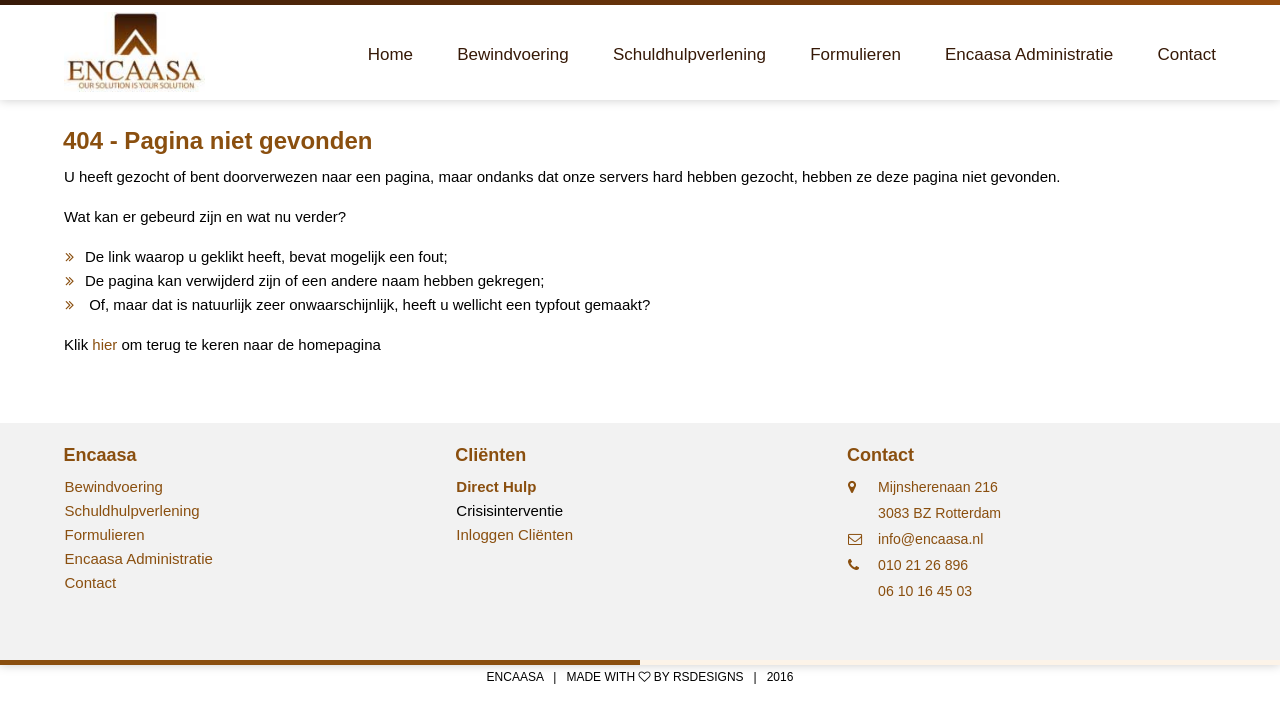
After one commit to Richinel/encaasa, a PHP site: page /404.php in a window 1280 px wide. The commit adds this page. Shown: the top 723 px of the page. Run offline with PHP 8.4, Linux system fonts and the light colour scheme; style sheets or scripts are compiled from the project's sources; some web fonts are replaced.

Commit message:
no message

```diff
--- /dev/null
+++ b/404.php
@@ -0,0 +1,27 @@
+<?php
+	$title = "Pagina niet gevonden";
+	include("includes/header.php");
+?>
+
+	<div class="content2">
+		<div class="wrapper">
+			<h2>404 - Pagina niet gevonden</h2>
+			<p>
+				U heeft gezocht of bent doorverwezen naar een pagina, maar ondanks dat onze servers hard hebben gezocht, hebben ze deze pagina niet gevonden.
+			</p>
+			<p>
+				Wat kan er gebeurd zijn en wat nu verder?
+				<ul>
+					<li>De link waarop u geklikt heeft, bevat mogelijk een fout;</li>
+					<li>De pagina kan verwijderd zijn of een andere naam hebben gekregen; </li>
+					<li>
+						Of, maar dat is natuurlijk zeer onwaarschijnlijk, heeft u wellicht een typfout gemaakt?
+					</li>
+				</ul>
+			</p>
+
+			<p>Klik <a href="index">hier</a> om terug te keren naar de homepagina</p>
+		</div>
+	</div>
+
+<?php include('includes/footer.php'); ?>
--- a/includes/breadcrumbs.php
+++ b/includes/breadcrumbs.php
@@ -1,6 +1,6 @@
 <nav class="breadcrumb">
     <ul>
-        <li><a href="index.php">Home</a></li>
+        <li><a href="index">Home</a></li>
         <li class="active"><em><?php echo $title;?></em></li>
     </ul>
 </nav>
--- a/includes/dh_panel.php
+++ b/includes/dh_panel.php
@@ -17,7 +17,7 @@
 						</p>
 					</a>
 				</div>
-				Kunt u niet printen, vul dan <a href="contact.php">hier</a> uw gegevens in, dan sturen wij per post een aanmeldformulier naar u toe.
+				Kunt u niet printen, vul dan <a href="contact">hier</a> uw gegevens in, dan sturen wij per post een aanmeldformulier naar u toe.
 			</p>
 		</div>
 	</div>
--- a/includes/footer.php
+++ b/includes/footer.php
@@ -6,11 +6,11 @@
 
 					<h4>Encaasa</h4>
 					<ul>
-						<li><a href="bewindvoering.php">Bewindvoering</a></li>
-						<li><a href="schuldhulpverlening.php">Schuldhulpverlening</a></li>
-						<li><a href="formulieren.php">Formulieren</a></li>
+						<li><a href="bewindvoering">Bewindvoering</a></li>
+						<li><a href="schuldhulpverlening">Schuldhulpverlening</a></li>
+						<li><a href="formulieren">Formulieren</a></li>
 						<li><a href="#">Encaasa Administratie</a></li>
-						<li><a href="contact.php">Contact</a></li>
+						<li><a href="contact">Contact</a></li>
 					</ul>
 				</div>
 
--- a/includes/header.php
+++ b/includes/header.php
@@ -24,29 +24,29 @@
     <div class="decorative_line"></div>
     <div class="nav">
     	<div class="nav_wrapper">
-            <a href="index.php"><img src="images/encaasa1.jpg"></a>
+            <a href="index"><img src="images/encaasa1.jpg"></a>
                 <ul id="navMenu">
-                    <li><a href="index.php">Home</a></li>
+                    <li><a href="index">Home</a></li>
                     <li class="item">
-                        <a href="bewindvoering.php">
+                        <a href="bewindvoering">
                             Bewindvoering
                         </a>
                         <div class="submenu">
-                            <div class="submenu_item"><span><a class="a" href="budgetbeheer.php">Budgetbeheer</a></span></div>
+                            <div class="submenu_item"><span><a class="a" href="budgetbeheer">Budgetbeheer</a></span></div>
                         </div>
                     </li>
                     <li class="item">
-                        <a href="schuldhulpverlening.php">
+                        <a href="schuldhulpverlening">
                             Schuldhulpverlening
                         </a>
                         <div class="submenu">
-                            <div class="submenu_item"><span><a class="a" href="m_traject.php">Minnelijk Traject</a></span></div>
-                            <div class="submenu_item"><span><a class="a" href="wsnp.php">WSNP</a></span></div>
+                            <div class="submenu_item"><span><a class="a" href="m_traject">Minnelijk Traject</a></span></div>
+                            <div class="submenu_item"><span><a class="a" href="wsnp">WSNP</a></span></div>
                         </div>
                     </li>
-                    <li><a class="a" href="formulieren.php">Formulieren</a></li>
-                    <li><a class="a" href="administratie.php">Encaasa Administratie</a></li>
-                    <li><a href="contact.php">Contact</a></li>
+                    <li><a class="a" href="formulieren">Formulieren</a></li>
+                    <li><a class="a" href="administratie">Encaasa Administratie</a></li>
+                    <li><a href="contact">Contact</a></li>
                 </ul>
         </div>
     </div>
```
Also changed, not shown: .htaccess (added).
